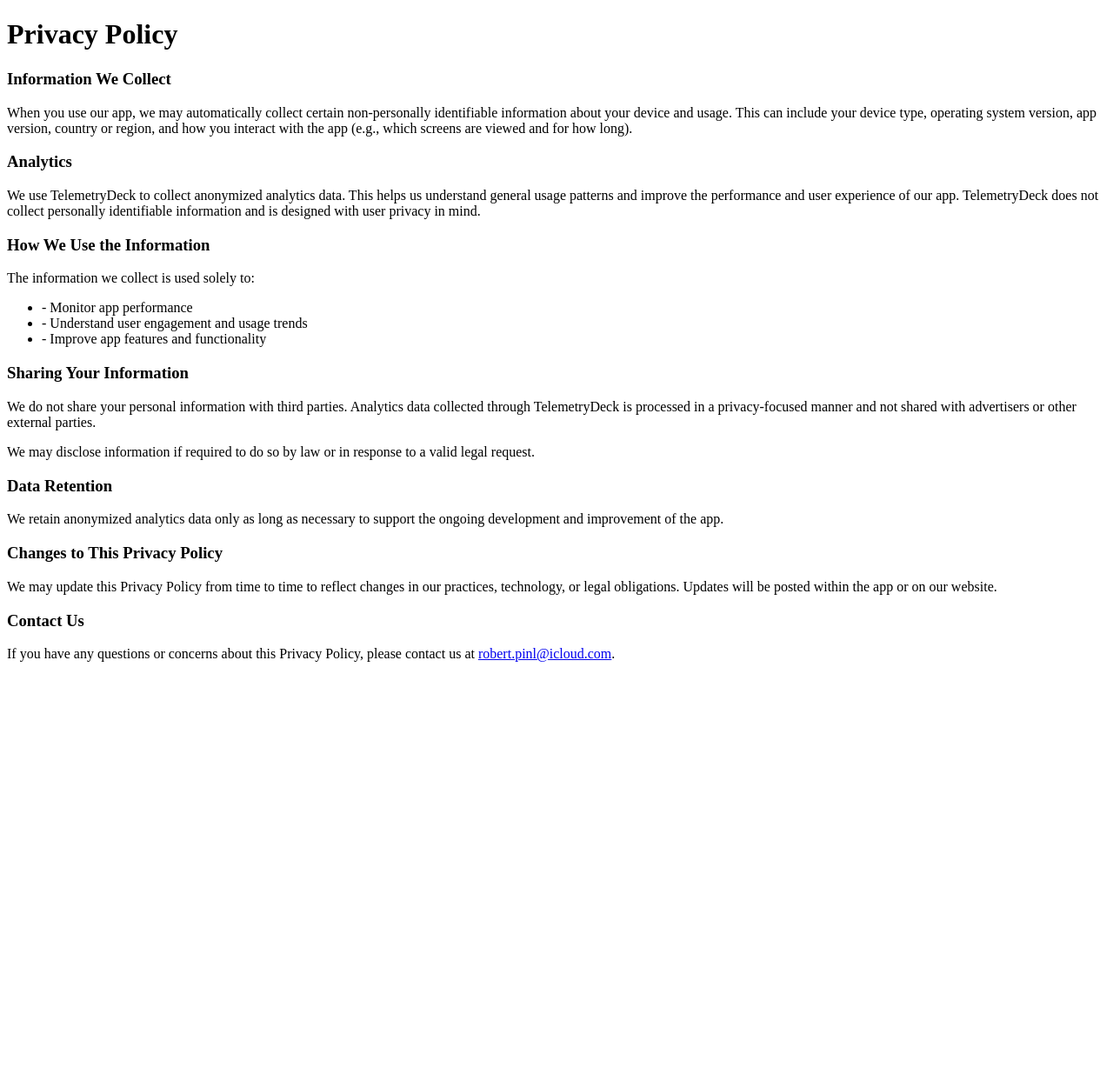
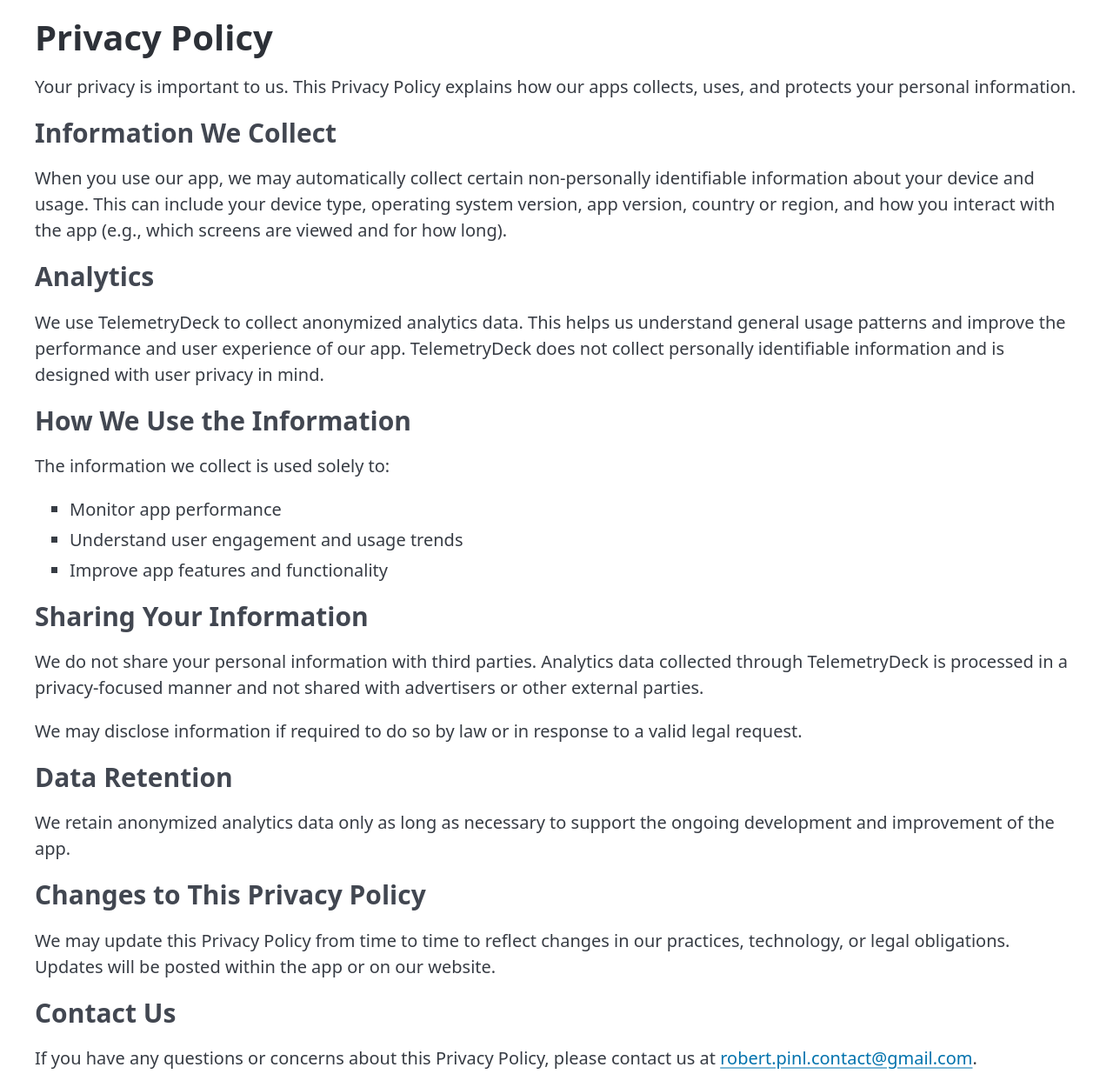
Before and after one commit to robertpinl/robertpinl.github.io, a plain HTML site: page privacy-policy.html in a window 1280 px wide. Shown: the whole page at 87% size. Before the commit the page ends 800 px from the top, so only its background shows below. Drawn offline with nearby package versions, Linux system fonts and the light colour scheme.

Commit message:
Update privacy policy using pico css

```diff
--- a/privacy-policy.html
+++ b/privacy-policy.html
@@ -1,57 +1,86 @@
-<!DOCTYPE html>
-<link rel="stylesheet" href="styles.css">
+<!doctype html>
 <html lang="en">
 <head>
-        <meta charset="UTF-8">
-        <meta name="viewport" content="width=device-width, initial-scale=1.0">
+  <meta charset="utf-8">
+  <meta name="viewport" content="width=device-width, initial-scale=1">
+  <meta name="color-scheme" content="light dark">
   <title>Privacy Policy</title>
+  <link rel="stylesheet" href="https://cdn.jsdelivr.net/npm/@picocss/pico@2/css/pico.min.css"/>
 </head>
 <body>
-        <div class="container">
+
+<main class="container">
+  <header class="container">
     <h1>Privacy Policy</h1>
+    <p>
+      Your privacy is important to us. This Privacy Policy explains how our apps collects, uses, and protects your
+      personal information.
+    </p>
+  </header>
 
+  <section>
     <h3>Information We Collect</h3>
     <p>
-                When you use our app, we may automatically collect certain non-personally identifiable information about your device and usage. This can include your device type, operating system version, app version, country or region, and how you interact with the app (e.g., which screens are viewed and for how long).
+      When you use our app, we may automatically collect certain non-personally identifiable information about your
+      device and usage. This can include your device type, operating system version, app version, country or region,
+      and how you interact with the app (e.g., which screens are viewed and for how long).
     </p>
+  </section>
 
+  <section>
     <h3>Analytics</h3>
     <p>
-                We use TelemetryDeck to collect anonymized analytics data. This helps us understand general usage patterns and improve the performance and user experience of our app. TelemetryDeck does not collect personally identifiable information and is designed with user privacy in mind.
+      We use TelemetryDeck to collect anonymized analytics data. This helps us understand general usage patterns and
+      improve the performance and user experience of our app. TelemetryDeck does not collect personally identifiable
+      information and is designed with user privacy in mind.
     </p>
+  </section>
 
+  <section>
     <h3>How We Use the Information</h3>
-            <p>
-                The information we collect is used solely to:
+    <p>The information we collect is used solely to:</p>
     <ul>
-                    <li>- Monitor app performance</li>
-                    <li>- Understand user engagement and usage trends</li>
-                    <li>- Improve app features and functionality</li>
+      <li>Monitor app performance</li>
+      <li>Understand user engagement and usage trends</li>
+      <li>Improve app features and functionality</li>
     </ul>
-            </p>
+  </section>
 
+  <section>
     <h3>Sharing Your Information</h3>
     <p>
-                We do not share your personal information with third parties. Analytics data collected through TelemetryDeck is processed in a privacy-focused manner and not shared with advertisers or other external parties.
+      We do not share your personal information with third parties. Analytics data collected through TelemetryDeck is
+      processed in a privacy-focused manner and not shared with advertisers or other external parties.
     </p>
     <p>
       We may disclose information if required to do so by law or in response to a valid legal request.
     </p>
+  </section>
 
+  <section>
     <h3>Data Retention</h3>
     <p>
-                We retain anonymized analytics data only as long as necessary to support the ongoing development and improvement of the app.
+      We retain anonymized analytics data only as long as necessary to support the ongoing development and improvement
+      of the app.
     </p>
+  </section>
 
+  <section>
     <h3>Changes to This Privacy Policy</h3>
     <p>
-                We may update this Privacy Policy from time to time to reflect changes in our practices, technology, or legal obligations. Updates will be posted within the app or on our website.
+      We may update this Privacy Policy from time to time to reflect changes in our practices, technology, or legal
+      obligations. Updates will be posted within the app or on our website.
     </p>
+  </section>
 
+  <section>
     <h3>Contact Us</h3>
     <p>
-                If you have any questions or concerns about this Privacy Policy, please contact us at <a href="mailto:robert.pinl@icloud.com">robert.pinl@icloud.com</a>.
+      If you have any questions or concerns about this Privacy Policy, please contact us at
+      <a href="mailto:robert.pinl.contact@gmail.com">robert.pinl.contact@gmail.com</a>.
     </p>
-        </div>
+  </section>
+</main>
+
 </body>
 </html>
```
Lines whose indentation alone changed are shown as unchanged.
